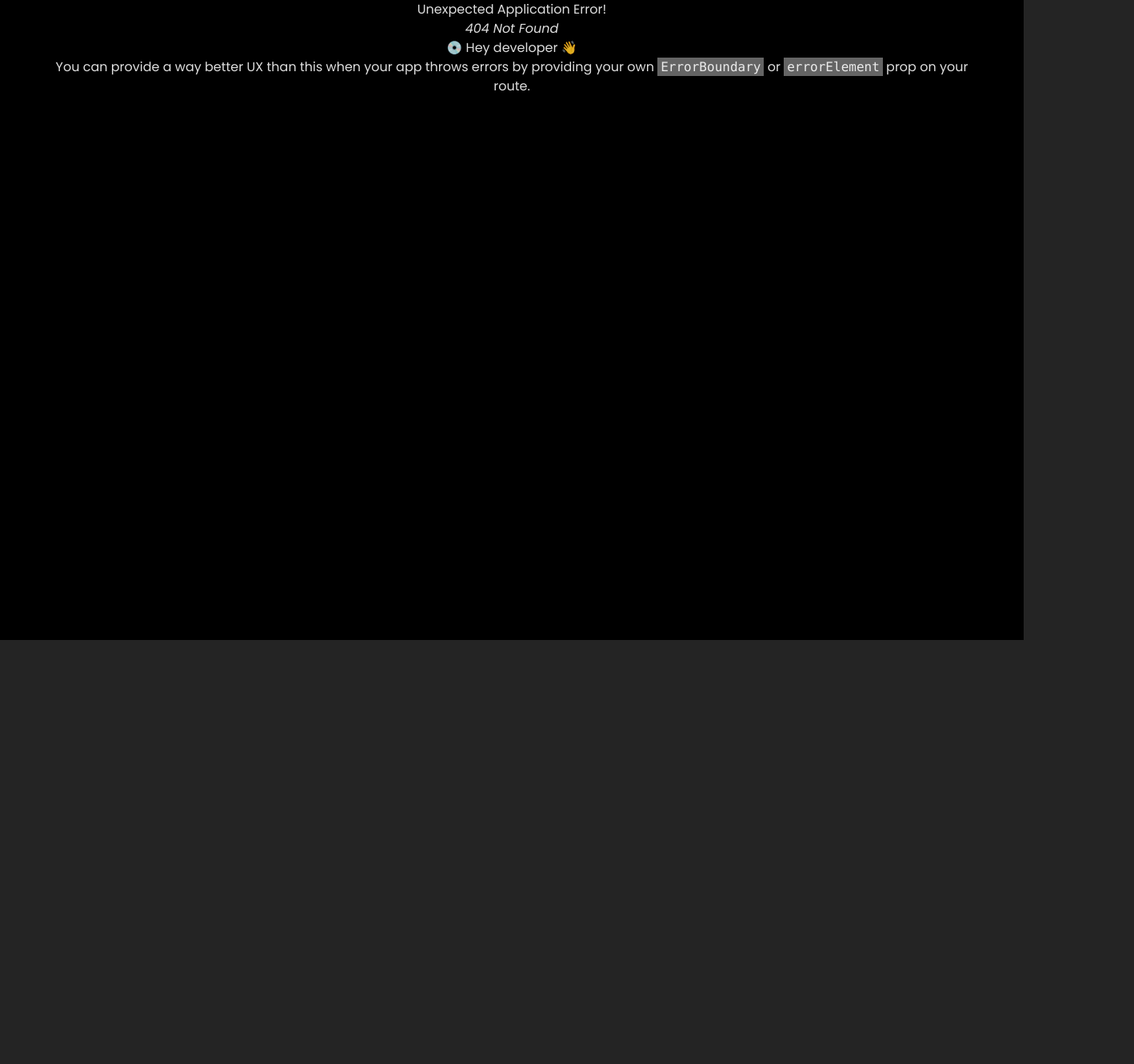
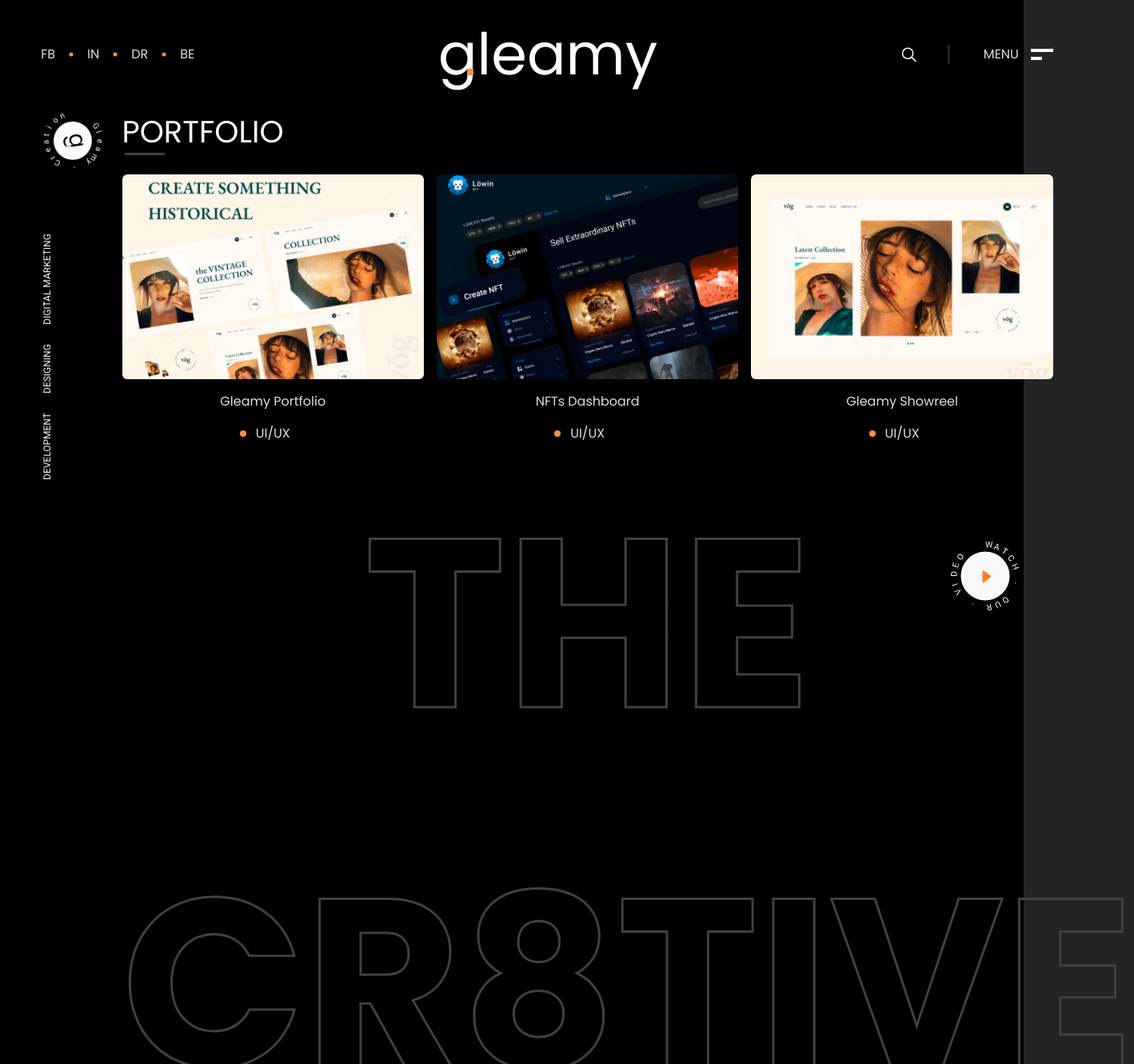
Before and after one commit to aehamdy/gleamy-agency, a React (Vite) app: page /portfolio in a window 1280 px wide. Before the commit this address had no page. Shown: the top 1330 px of the page at 80% size, 1418 px wide, since content can reach past the window. Before the commit the page ends 800 px from the top, so only its background shows below. Built offline with nearby package versions, Linux system fonts and the light colour scheme.

Commit message:
Feat: Create PortfolioSection page as a component and Add its related path to the router

```diff
--- a/src/components/NavList.jsx
+++ b/src/components/NavList.jsx
@@ -8,7 +8,7 @@
             text: 'Home',
         },
         {
-            link: '/aboutus',
+            link: '/about',
             text: 'About Us',
         },
         {
--- a/src/components/Projects.jsx
+++ b/src/components/Projects.jsx
@@ -26,7 +26,7 @@
     ];
 
     return (
-        <section className="flex gap-4 overflow-x-scroll lg:overflow-x-hidden flex-nowrap snap-x px-4 lg:justify-center">
+        <section className="flex gap-4 overflow-x-scroll lg:overflow-x-hidden flex-nowrap mt-6 px-4 snap-x lg:justify-center">
             {projects.map((project, i) => (
                 <ProjectCard key={i} project={project} />
             ))}
--- /dev/null
+++ b/src/pages/PortfolioSection.jsx
@@ -0,0 +1,15 @@
+import SectionHeading from "../components/SectionHeading";
+import Projects from "../components/Projects";
+import OutlineText from "../components/OutlineText";
+
+function PortfolioSection() {
+    return(
+        <section>
+            <SectionHeading text="Portfolio" />
+            <Projects />
+            <OutlineText text="THE CR8TIVE" />
+        </section>
+    )
+}
+
+export default PortfolioSection;
```
Also changed, not shown: src/App.jsx (+6 -1 lines).
